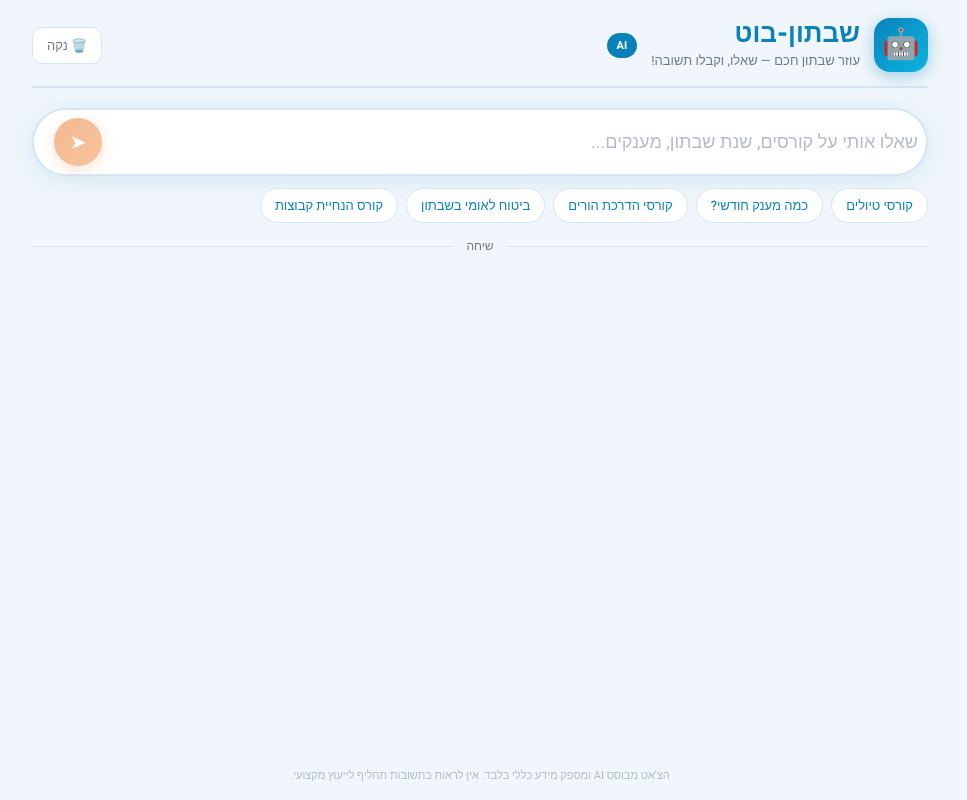
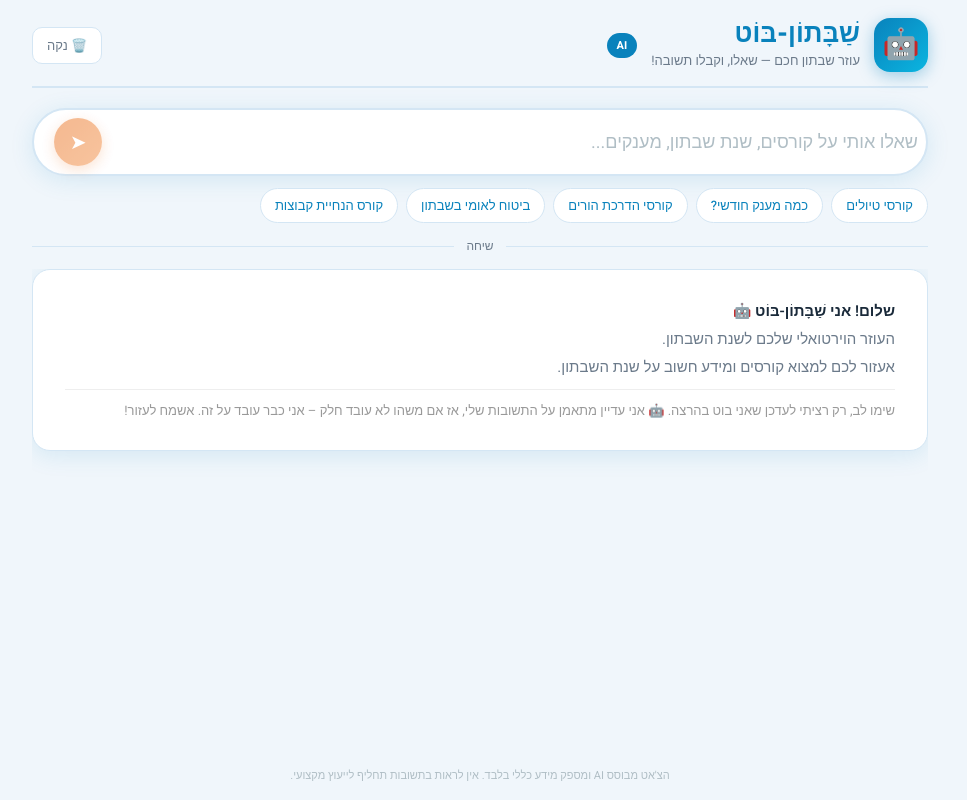
Before and after one commit to shabatoncourses-gif/duda-ai-bot, a website: page chat.html in a window 1280 px wide. Shown: the whole page, without its empty margins (160-1127 px from the left). Drawn offline with Linux system fonts and the light colour scheme.

Commit message:
Update chat.html

```diff
--- a/chat.html
+++ b/chat.html
@@ -75,7 +75,7 @@ html, body { height: 100%; margin: 0; font-family: var(--font); background: var(
     <div class="header-brand">
       <div class="header-avatar">🤖</div>
       <div class="header-text">
-        <h1>שבתון-בוט</h1>
+        <h1>שַׁבָּתוֹן-בּוֹט</h1>
         <p>עוזר שבתון חכם — שאלו, וקבלו תשובה!</p>
       </div>
       <span class="header-badge">AI</span>
@@ -96,7 +96,15 @@ html, body { height: 100%; margin: 0; font-family: var(--font); background: var(
     <button class="suggestion-chip">קורס הנחיית קבוצות</button>
   </div>
   <div class="divider"><hr><span>שיחה</span><hr></div>
-  <div id="shabaton-chat-messages"></div>
+  <div id="shabaton-chat-messages">
+    <div class="welcome-box" style="direction:rtl;text-align:right">
+      <p><strong>שלום! אני שַׁבָּתוֹן-בּוֹט</strong> 🤖<br>
+      העוזר הוירטואלי שלכם לשנת השבתון.<br>
+      אעזור לכם למצוא קורסים ומידע חשוב על שנת השבתון.</p>
+      <p class="example" style="border-top:1px solid #eee;padding-top:10px;margin-top:8px;font-size:13px;color:#999;line-height:1.7">
+      שימו לב, רק רציתי לעדכן שאני בוט בהרצה. 🤖 אני עדיין מתאמן על התשובות שלי, אז אם משהו לא עובד חלק – אני כבר עובד על זה. אשמח לעזור!</p>
+    </div>
+  </div>
   <div class="disclaimer">הצ'אט מבוסס AI ומספק מידע כללי בלבד. אין לראות בתשובות תחליף לייעוץ מקצועי.</div>
 </div>
 <script>
```
